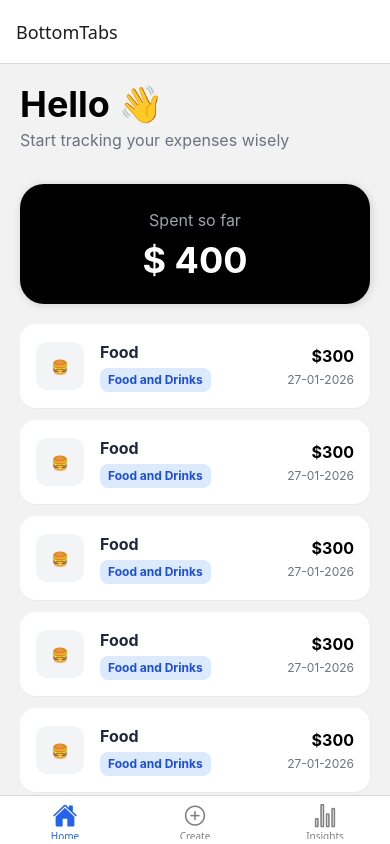
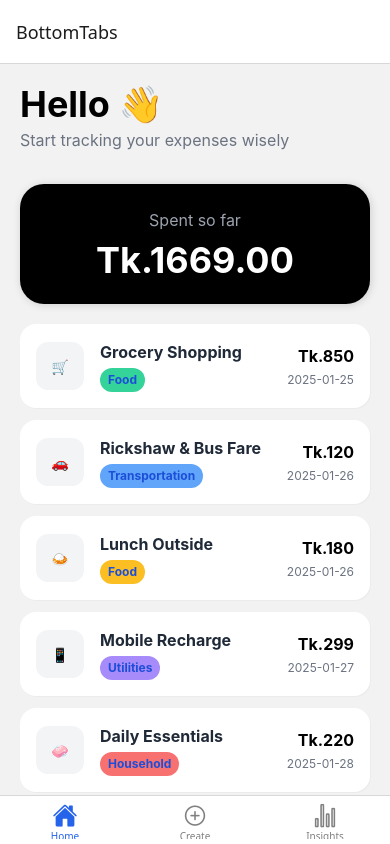
Before and after one commit to nibirshahriar/FinSmart---The-Personal-Finance-Manager-App, a React Native app: screen /Home in a window 390 px wide. Built offline with nearby package versions, Linux system fonts and the light colour scheme.

Commit message:
added expenses and make it responsive

```diff
--- a/src/components/ExpenseItemCard.js
+++ b/src/components/ExpenseItemCard.js
@@ -13,19 +13,19 @@ const ExpenseItemCard = ({item}) => {
  <View
     style={tailwind`w-12 h-12 rounded-xl bg-gray-100 justify-center items-center mr-4`}
   >
-<Text>{"🍔"}</Text>
+<Text>{item.icon}</Text>
   </View>
 
 <View>
   <Text style={tailwind`text-base font-bold text-gray-800`}>
-    {"Food"}
+    {item.title}
   </Text>
 {/* category */}
 <View
-  style={tailwind`mt-1 px-2 py-1 rounded-lg self-start bg-blue-100`}
+  style={[tailwind`mt-1 px-2 py-1 rounded-xl self-start bg-blue-100`,{backgroundColor: item.color}]}
 >
   <Text style={tailwind`text-xs font-bold text-blue-700`}>
-    {"Food and Drinks"}
+    {item.category}
   </Text>
 </View>
 </View>
@@ -35,10 +35,10 @@ const ExpenseItemCard = ({item}) => {
 
 <View style={tailwind`items-end`}>
   <Text style={tailwind`text-base font-bold text-black`}>
-    {"$300"}
+    Tk.{item.amount}
   </Text>
   <Text style={tailwind`text-xs text-gray-500 mt-1`}>
-    {"27-01-2026"}
+    {item.date}
   </Text>
 </View>
 
--- a/src/screens/Home.js
+++ b/src/screens/Home.js
@@ -52,9 +52,10 @@ export const expensesData = [
   },
 ];
 
+const Home = ({navigation}) => {
 
+const totalSpent = expensesData.reduce((sum,item)=> sum + item.amount,0)
 
-const Home = ({navigation}) => {
   return (
  <View>
    <View style={tailwind`px-5 pt-5 pb-3`}>
@@ -70,7 +71,7 @@ const Home = ({navigation}) => {
     Spent so far
   </Text>
   <Text style={tailwind`text-base text-white text-4xl mt-2 font-bold`}>
-    $ 400
+    Tk.{totalSpent.toFixed(2)}
   </Text>
 </View>
 
@@ -79,7 +80,7 @@ const Home = ({navigation}) => {
   data={expensesData}
   // data={[]}
   renderItem={({ item }) => <ExpenseItemCard item={item} />}
-  // keyExtractor={(item) => item}
+  keyExtractor={(item) => item.id}
   contentContainerStyle={{ paddingBottom: 20 }}
   ListEmptyComponent={<EmptyList />}
 />
```
